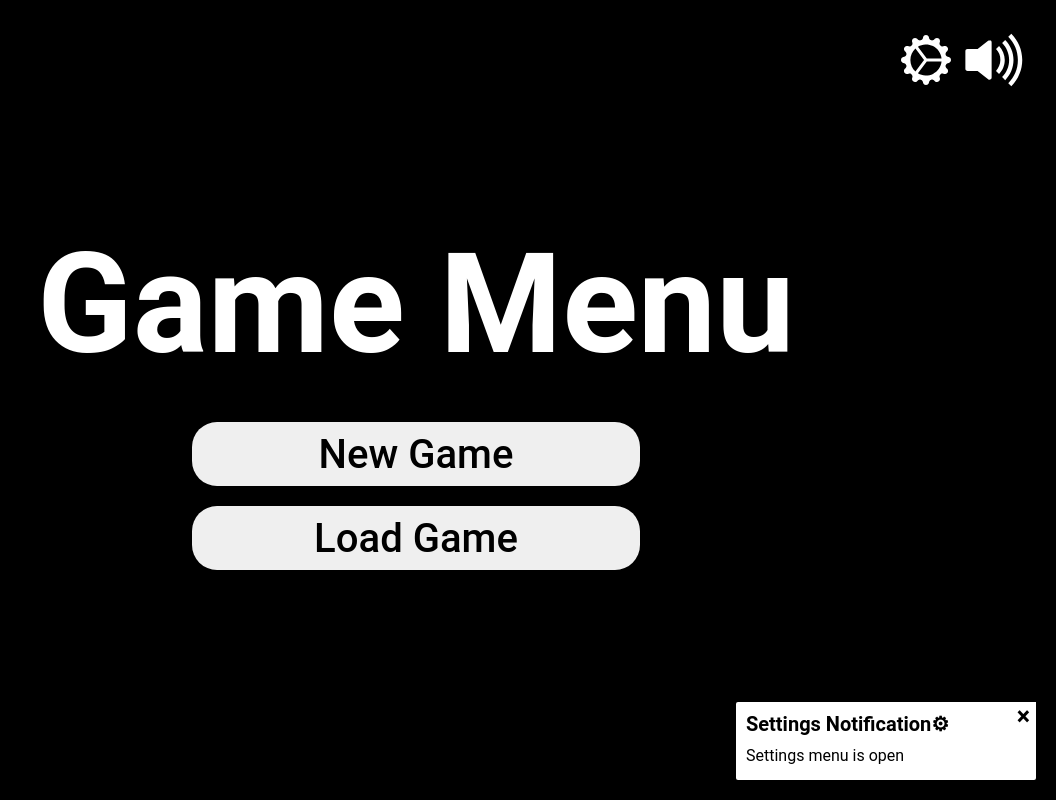
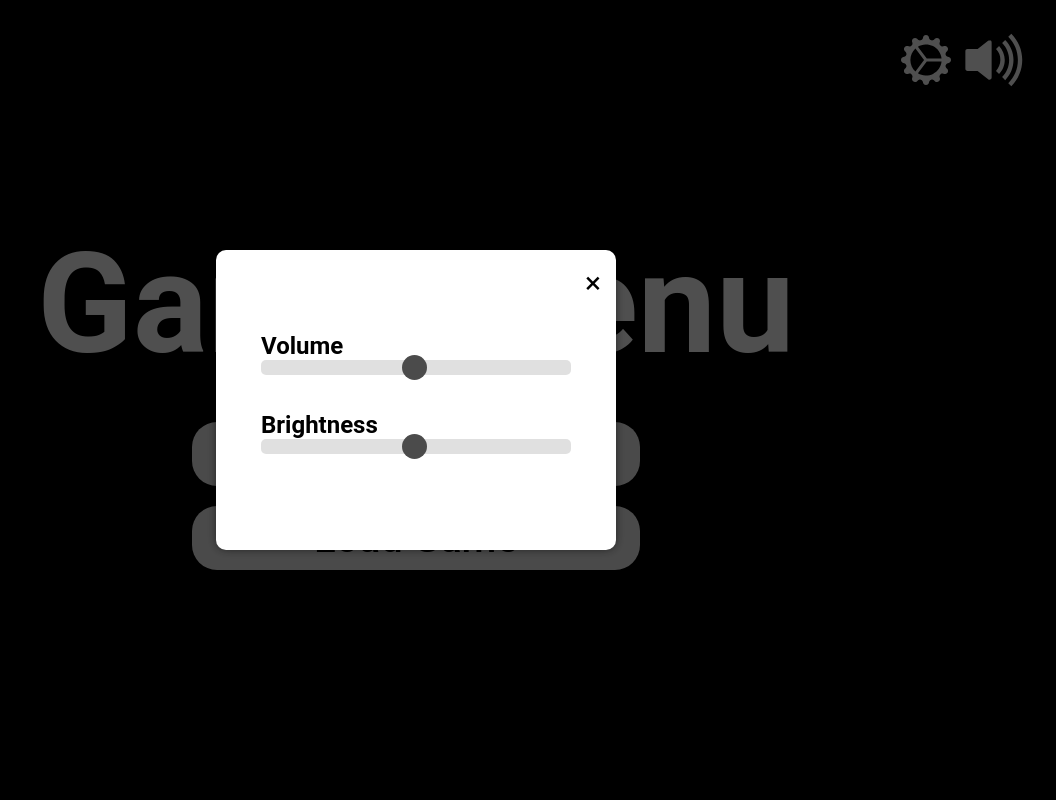
Before and after one commit to moon2300/GameInterface_valgfag_sem3, a plain HTML site: page index.html in a window 1280 px wide. Both pictures are taken after a click on the picture 1150 px from the left and 55 px from the top of the page. Shown: the whole page, without its empty margins (224-1280 px from the left). Drawn offline with Linux system fonts and the light colour scheme.

Commit message:
added setting modal

```diff
--- a/index.html
+++ b/index.html
@@ -180,11 +180,24 @@
 
 </div>
 
+<div class="overlay">
+    <div class="setting-modal">
+        <div class="x-button">&times;</div>
 
+        <div class="toggles">
+        <div class="volume-toggle">
+            <h2>Volume</h2>
+            <input type="range" min="1" max="100" value="50" class="slider" id="volume">
+        </div>
+        <div class="brightness-toggle">
+            <h2>Brightness</h2>
+            <input type="range" min="1" max="100" value="50" class="slider" id="brightness">
+        </div>
+    </div>
+    </div>
 
-<!--<button class="volume">volume</button>-->
+</div>
 
-<div id="cursor-item"></div>
 
 <script src="script.js"></script>
 </body>
--- a/script.js
+++ b/script.js
@@ -272,13 +272,36 @@ document.querySelector('.newGame').addEventListener('click', shownScreen);
 
 
 const settingsButtonStart = document.querySelector('#settings');
-settingsButtonStart.addEventListener('click',openSettings)
 const settingsButton = document.querySelector('.settings');
-settingsButton.addEventListener('click',openSettings)
+const overlay = document.querySelector(".overlay");
+const closeButton = document.querySelector(".x-button");
 
+// Attach event listeners
+settingsButtonStart.addEventListener('click', handleSettingsClick);
+settingsButton.addEventListener('click', handleSettingsClick);
+closeButton.addEventListener('click', closeOverlay);
 
-function openSettings() {
-    showNotification("Settings Notification⚙", "Settings menu is open");
+// Function to handle settings button click
+function handleSettingsClick() {
+    showOverlay();
+}
+// Function to open the overlay
+function showOverlay() {
+    overlay.style.display = "flex";
+}
+// Function to close the overlay
+function closeOverlay() {
+    overlay.style.display = "none";
+}
+
+const sliderBrightness = document.querySelector("#volume");
+const slider = document.querySelector("#brightness");
+const output = document.querySelector("demo");
+output.innerHTML = slider.value; // Display the default slider value
+output.innerHTML = sliderBrightness.value
+// Update the current slider value (each time you drag the slider handle)
+slider.oninput = function() {
+    output.innerHTML = this.value;
 }
 
 //----------------------------------------------Andre inventory events------------------------------------------------//
--- a/style.css
+++ b/style.css
@@ -65,11 +65,13 @@
 
     #settings{
         padding-top: 10px;
+       cursor: pointer;
     }
 }
 
 #volumeOff{
     display: none;
+    cursor: pointer;
 }
 
 .titel{
@@ -490,15 +492,7 @@ button:hover{
     height: 100%;
 }
 
-#cursor-item{
-    pointer-events:none;
-    width: 40px;
-    height: 40px;
-    position: fixed;
-    opacity: 0.9;
-    border-radius: 4px;
-    z-index: 9999;
-}
+
 .cursor-counter {
     position: absolute;
     bottom: -5px;
@@ -510,3 +504,73 @@ button:hover{
     font-size: 12px;
     pointer-events: none;
 }
+
+
+.overlay {
+    width: 100vw;
+    height: 100vh;
+    background-color: rgba(0, 0, 0, 0.69); /* Semi-transparent black */
+    position: fixed;
+    top: 0;
+    left: 0;
+    z-index: 10000; /* Ensure it's above all other elements */
+    display: none; /* Hidden by default */
+    justify-content: center;
+    align-items: center;
+}
+
+.setting-modal {
+    width: 400px;
+    height: 300px;
+    background-color: white;
+    border-radius: 10px;
+    padding: 15px;
+    box-shadow: 0 0 10px rgba(0, 0, 0, 0.5);
+    position: relative;
+}
+
+
+.x-button{
+    display: flex;
+    font-size: 30px;
+    justify-content: end;
+    cursor: pointer;
+}
+.toggles{
+    height: 100%;
+    display: flex;
+    flex-direction: column;
+    justify-content: space-evenly;
+    padding-bottom: 80px;
+    padding-right: 30px;
+    padding-left: 30px;
+}
+.slider {
+    -webkit-appearance: none;
+    width: 100%;
+    height: 15px;
+    border-radius: 5px;
+    background: #d3d3d3;
+    outline: none;
+    opacity: 0.7;
+    -webkit-transition: .2s;
+    transition: opacity .2s;
+}
+
+.slider::-webkit-slider-thumb {
+    -webkit-appearance: none;
+    appearance: none;
+    width: 25px;
+    height: 25px;
+    border-radius: 50%;
+    background: black;
+    cursor: pointer;
+}
+
+.slider::-moz-range-thumb {
+    width: 25px;
+    height: 25px;
+    border-radius: 50%;
+    background: black;
+    cursor: pointer;
+}
```
